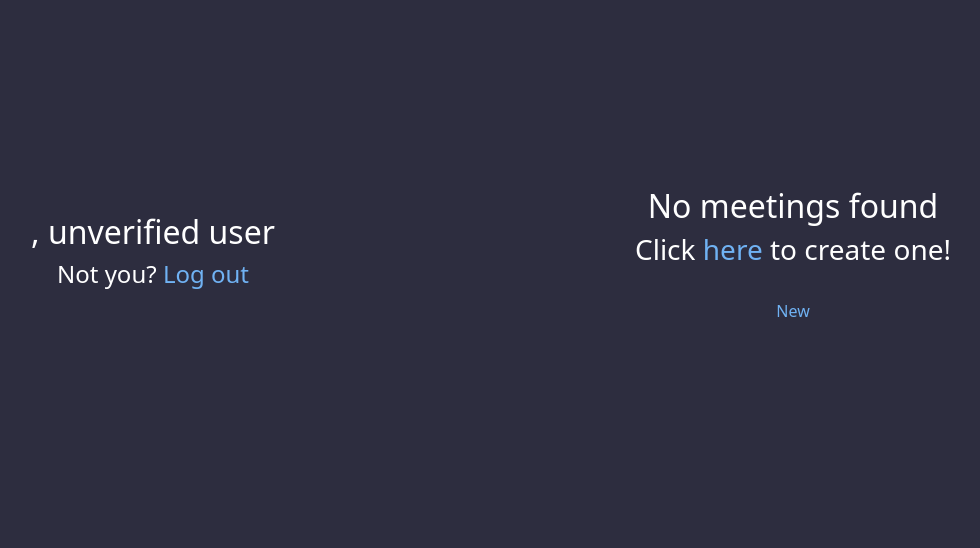
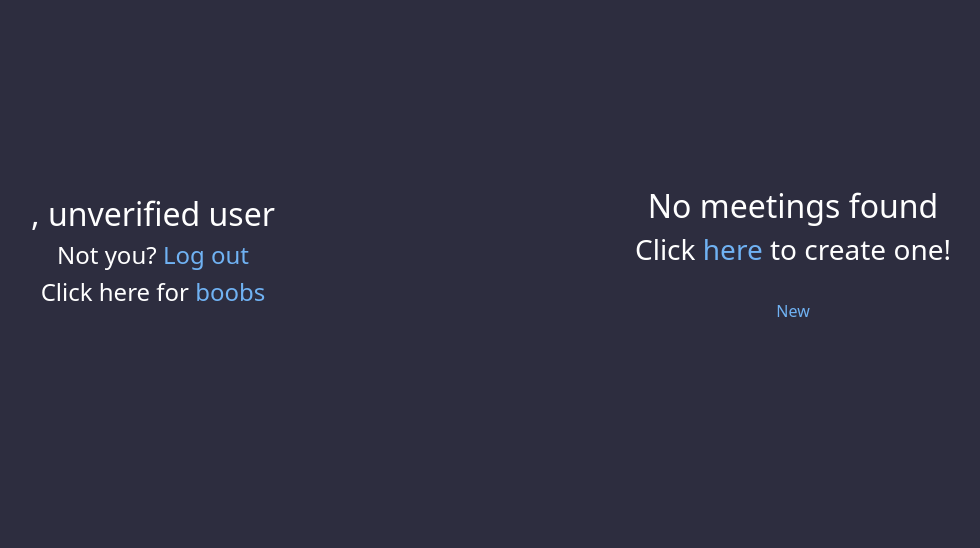
Before and after one commit to Szazlo/Gather-CS50, a Flask app: page /dashboard in a window 1280 px wide. Shown: the part 160-708 px from the top of the page, without its empty margins (167-1147 px from the left). Run offline with Flask 2, Linux system fonts and the light colour scheme; a user stored in the database is signed in; some libraries are stand-ins or nearby versions.

Commit message:
Added link to boobs on dashboard

```diff
--- a/src/templates/dashboard.html
+++ b/src/templates/dashboard.html
@@ -10,6 +10,7 @@
         <div class="text-center">
             <h2>{{ greeting }}, {{ username }}</b></h2>
             <h4> Not you? <a href="/logout"> Log out</a></h4>
+            <h4> Click here for <a href="https://www.google.com/imgres?imgurl=https%3A%2F%2Fi2-prod.dailystar.co.uk%2Fincoming%2Farticle26519336.ece%2FALTERNATES%2Fs615b%2F0_Screenshot-2022-03-12-at-111102.jpg&imgrefurl=https%3A%2F%2Fwww.dailystar.co.uk%2Freal-life%2Fmeet-women-who-say-people-26518218&tbnid=--NxgNNeHbxFgM&vet=12ahUKEwitovjYpPT4AhUHHcAKHdI1DKsQMygGegUIARCSAQ..i&docid=Hq2f8a_yYgdNqM&w=615&h=773&q=boobs&client=firefox-b-e&ved=2ahUKEwitovjYpPT4AhUHHcAKHdI1DKsQMygGegUIARCSAQ" target="_blank">boobs</a></h4>
         </div>
     </div>
     <div class="container">
```
